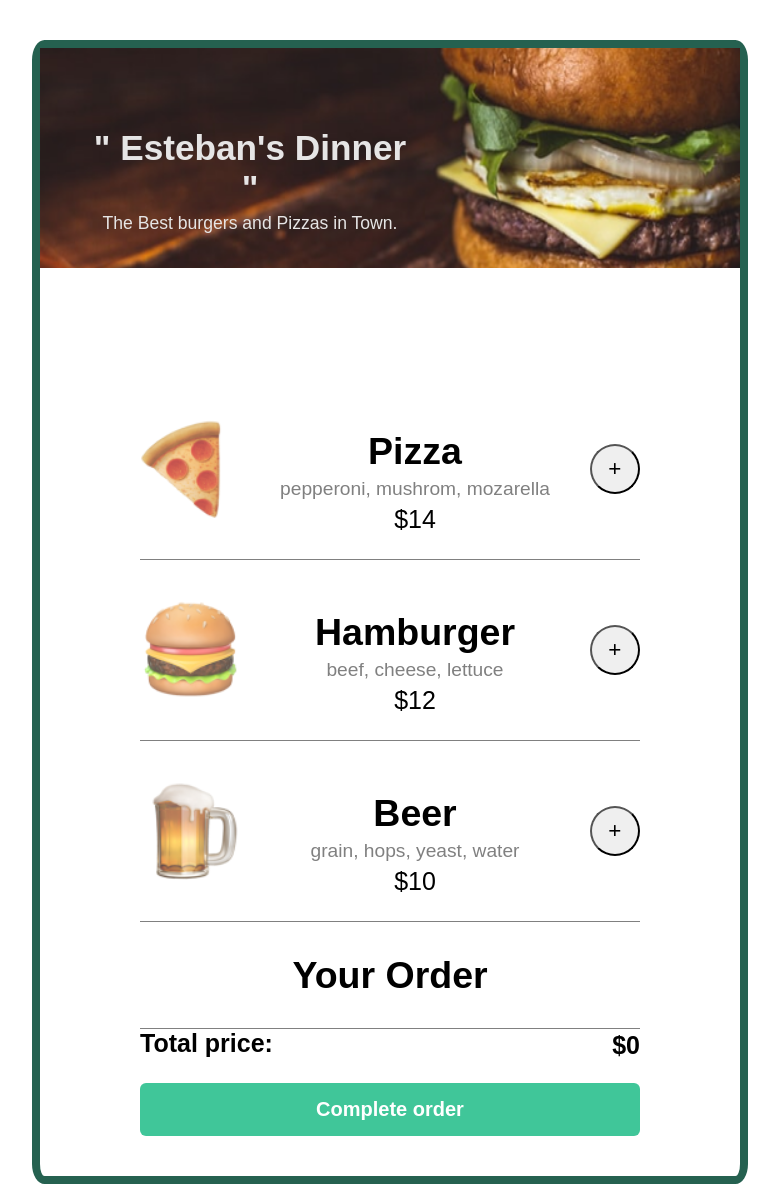
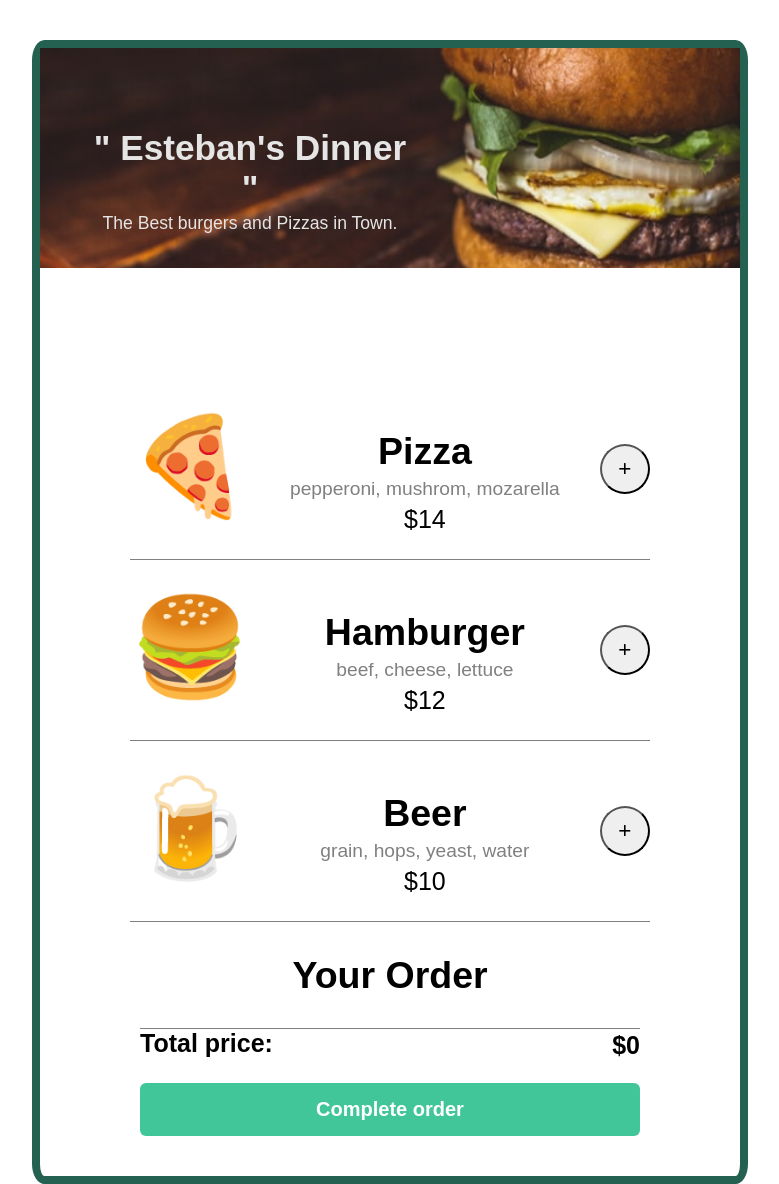
Before and after one commit to esteban-almendariz/dinner-menu, a website built with Vite: page index.html in a window 1280 px wide. Shown: the whole page, without its empty margins (250-1029 px from the left). Built offline with nearby package versions, Linux system fonts and the light colour scheme; a web font is replaced by a local one.

Commit message:
fixed image issue from vscode and vercel

```diff
--- a/data.js
+++ b/data.js
@@ -4,20 +4,20 @@ const menuArray = [
         ingredients: ["pepperoni, mushrom, mozarella"],
         id: 0,
         price: 14,
-        emoji: './images/pizza.png'
+        emoji: '🍕'
     },
     {
         name: "Hamburger",
         ingredients: ["beef, cheese, lettuce"],
         price: 12,
-        emoji: './images/burger.png',
+        emoji: '🍔',
         id: 1
     },
         {
         name: "Beer",
         ingredients: ["grain, hops, yeast, water"],
         price: 10,
-        emoji: './images/beer.png',
+        emoji: '🍺',
         id: 2
     }
 ]
--- a/main.js
+++ b/main.js
@@ -14,7 +14,7 @@ document.getElementById('menu').innerHTML += menuArray.map(item => {
 
     return `
     <div class="item-container" id=${id}>
-                <img src=${emoji} class="emoji">
+                <p class="emoji">${emoji}</p>
                 <div class='detail-container'>
                     <h2>${name}</h2>
                     <p class='ingredients'>${ingredients}</p>
--- a/style.css
+++ b/style.css
@@ -30,6 +30,9 @@ img {
   margin-bottom: 5px;
 }
 
+.emoji {
+  font-size: 6rem;
+}
 
 .header-img {
   display: block;
@@ -102,6 +105,7 @@ img {
   display: flex;
   justify-content: flex-start;
   padding: 0;
+  margin-bottom: 15px;
 }
 
 .order-price {
```
